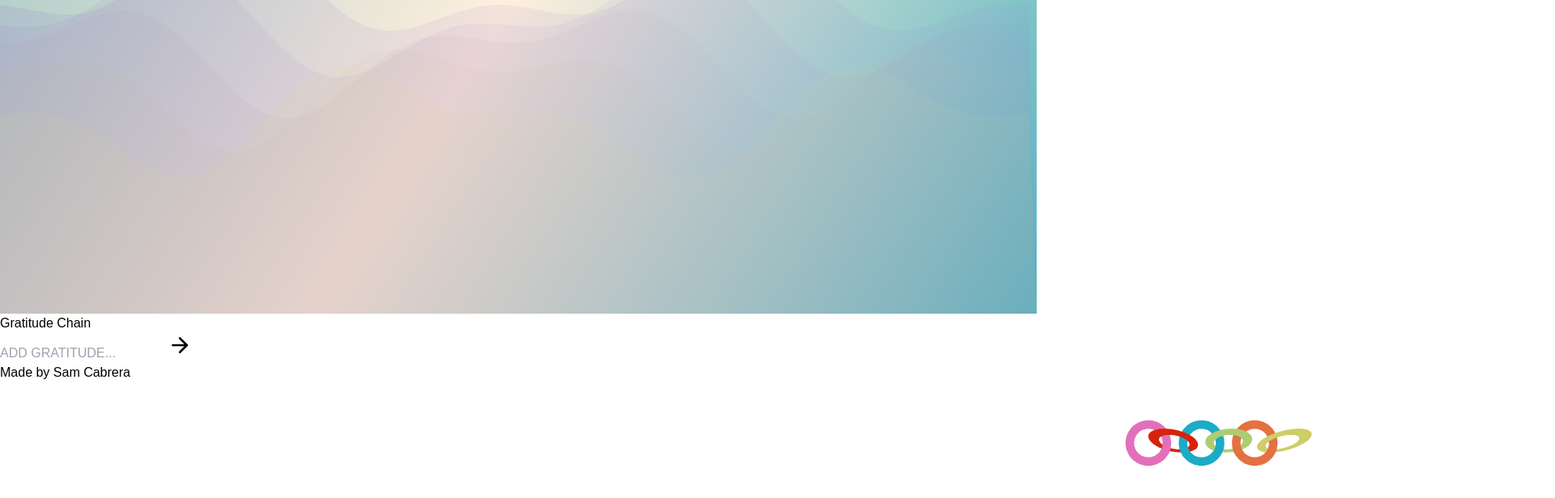
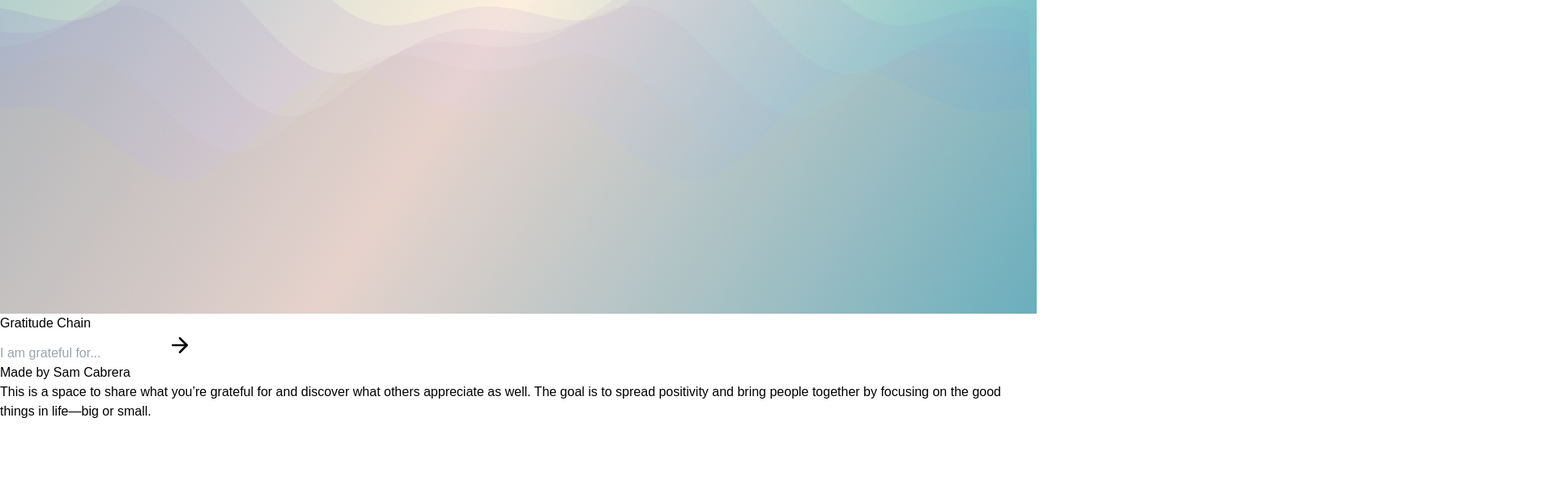
Before and after one commit to samanthacabrera/gratitude-app-v2, a React (Vite) app in the folder client/: page / in a window 1280 px wide. Shown: the part 412-1028 px from the top of the page at 81% size, 1920 px wide, since content can reach past the window. After the commit the page ends 933 px from the top, so only its background shows below. Built offline with nearby package versions, Linux system fonts and the light colour scheme; a web font is replaced by a local one.

Commit message:
update hero & input styling

```diff
--- a/client/src/App.jsx
+++ b/client/src/App.jsx
@@ -1,6 +1,7 @@
 import React, { useEffect, useRef, useState } from 'react';
 import PaperChain from './PaperChain';
 import Input from './Input';
+import HowTo from './HowTo';
 
 const App = () => {
   const canvasRef = useRef(null);
@@ -79,19 +80,20 @@ const App = () => {
         className="absolute top-0 left-0 min-w-[300vw] w-full h-full -z-10"
       />
       <div className="flex flex-col h-screen w-[70vw]">
-        <h1 className="text-[13rem] text-white m-4">Gratitude Chain</h1>
+        <h1 className="text-[15rem] text-white mx-4 mb-4 leading-tight">Gratitude Chain</h1>
         <Input
           newText={newText}
           setNewText={setNewText}
           addChain={addChain}
         />
-        <footer className="absolute bottom-4 left-4 text-white font-medium">Made by <a href="https://github.com/samanthacabrera" target="_blank">Sam Cabrera</a></footer>
+        <footer className="absolute bottom-4 left-8 text-2xl text-white hover:underline">Made by <a href="https://github.com/samanthacabrera" target="_blank">Sam Cabrera</a></footer>
       </div>
-      <PaperChain
+      <HowTo/>
+      {/* <PaperChain
         chains={chains}
         selectedIndex={selectedIndex}
         setSelectedIndex={setSelectedIndex}
-      />
+      /> */}
     </div>
   );
 };
--- /dev/null
+++ b/client/src/HowTo.jsx
@@ -0,0 +1,13 @@
+import React from "react";
+
+const HowTo = () => {
+  return (
+    <div className="w-full h-fit flex text-white text-2xl mt-4 translate-x-1/2">
+      <p className="text-[clamp(3vw, 5vw, 6rem)] whitespace-nowrap bg-black/5 p-2 rounded">
+        This is a space to share what you’re grateful for and discover what others appreciate as well. The goal is to spread positivity and bring people together by focusing on the good things in life—big or small.
+      </p>
+    </div>
+  );
+};
+
+export default HowTo;
--- a/client/src/Input.jsx
+++ b/client/src/Input.jsx
@@ -7,18 +7,18 @@ const Input = ({ newText, setNewText, addChain }) => {
   };
 
   return (
-    <div className="w-full max-w-2xl flex gap-2 px-4 items-center justify-center">
+    <div className="w-full max-w-2xl flex gap-2 px-4 ml-4 items-center justify-center">
       <input
         value={newText}
         onChange={(e) => setNewText(e.target.value)}
         onKeyDown={handleKeyDown}
-        placeholder="ADD GRATITUDE..."
-        className="flex-1 py-4 px-6 text-2xl font-bold placeholder-white text-white bg-transparent border-4 border-solid border-white outline-none focus:border-white"
+        placeholder="I am grateful for..."
+        className="flex-1 py-4 px-6 text-2xl font-bold placeholder-white text-white bg-transparent border-b-4 border-white outline-none focus:border-white"
       />
       <button
         onClick={addChain}
         disabled={!newText.trim()}
-        className="p-4 bg-transparent text-white font-bold text-2xl uppercase border-4 border-solid border-white hover:bg-white hover:text-purple-900 focus:border-white transform transition duration-200"
+        className="p-4 bg-transparent text-white hover:translate-x-1 transform transition-all duration-200"
       >
         <ArrowRight size={30} />
       </button>
```
